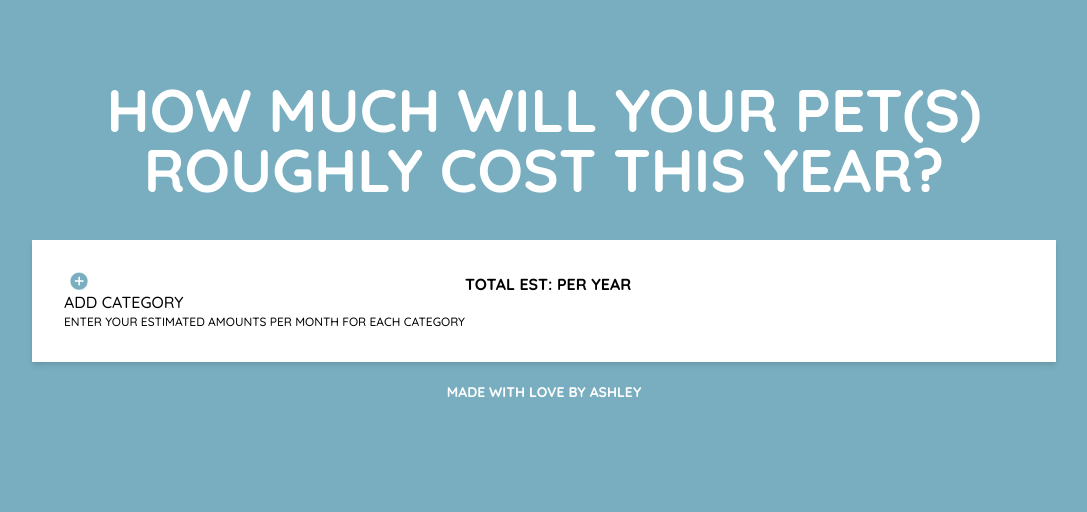
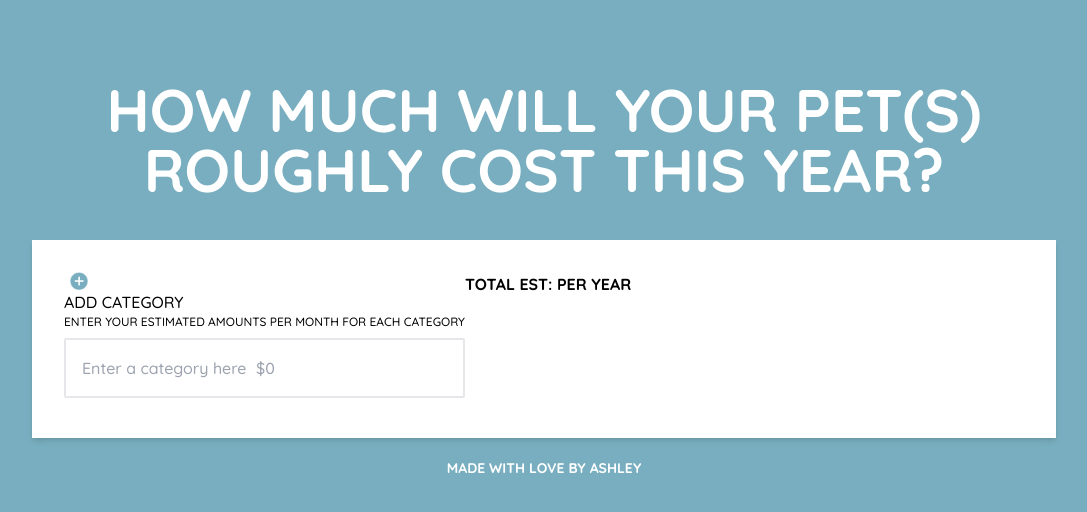
Before and after one commit to splashley/yearly-pet-costs-app, a React (Create React App) app: page / in a window 1280 px wide. Shown: the top 512 px of the page, without its empty margins (96-1183 px from the left). Built offline with nearby package versions, Linux system fonts and the light colour scheme.

Commit message:
lil updates

```diff
--- a/src/App.js
+++ b/src/App.js
@@ -1,7 +1,9 @@
-import React, { useState } from "react";
+import React from "react";
 import Main from "./components/MainCopy";
+import { UserInfoContext } from "./UserInfoContext";
 
 function App() {
+  const { test } = React.useContext(UserInfoContext);
   return (
     <div className="bg-glacier py-10 px-32 h-screen font-quicksand">
       <h1 className="p-10 text-6xl text-center text-white font-bold">
--- /dev/null
+++ b/src/UserInfoContext.js
@@ -0,0 +1,28 @@
+import React from "react";
+import useStickyState from "./useLocalStorageHook";
+
+export const UserInfoContext = React.createContext(null);
+
+export const UserInfoContextProvider = ({ children }) => {
+  const [categoryName, setCategoryName] = useStickyState("", "category");
+  const [monthlyAmount, setMonthlyAmount] = useStickyState("", "monthlyAmount");
+  const [yearlyAmount, setYearlyAmount] = useStickyState("", "yearlyAmount");
+  const [categoryArray, setCategoryArray] = useStickyState([], "categoryArray");
+
+  return (
+    <UserInfoContext.Provider
+      value={{
+        categoryName,
+        setCategoryName,
+        monthlyAmount,
+        setMonthlyAmount,
+        yearlyAmount,
+        setYearlyAmount,
+        categoryArray,
+        setCategoryArray,
+      }}
+    >
+      {children}
+    </UserInfoContext.Provider>
+  );
+};
--- a/src/components/MainCopy.js
+++ b/src/components/MainCopy.js
@@ -1,12 +1,12 @@
-import React, { useState } from "react";
+import React from "react";
 import addBtn from "../assets/addBtn.png";
+// import { UserInfoContext } from "../UserInfoContext";
 
 const Main = () => {
-  const [categoryAndAmounts, setCategoryAndAmounts] = useState([]);
+  const costInfo = [{ categoryName: "", monthlyAmount: "" }];
+  const [list, setList] = React.useState(costInfo);
 
-  const [totalAmount, setTotalAmount] = useState({
-    amount: 0,
-  });
+  function yearlyCosts() {}
 
   return (
     <div className="flex flex-row text-black bg-white shadow-md p-8">
@@ -14,13 +14,10 @@ const Main = () => {
         <div className="flex">
           <div>
             <button
-              onClick={() =>
-                setCategoryAndAmounts([
-                  ...categoryAndAmounts,
-                  `blah blah blah ${categoryAndAmounts}`,
-                ])
-              }
-              type="button"
+              onClick={() => {
+                const array = [...list, costInfo];
+                setList(array);
+              }}
             >
               <img
                 src={addBtn}
@@ -35,11 +32,31 @@ const Main = () => {
           ENTER YOUR ESTIMATED AMOUNTS PER MONTH FOR EACH CATEGORY
         </h1>
         <div id="CategoryList">
-          <ul>
-            {categoryAndAmounts.map((name) => (
-              <li>{name}</li>
-            ))}
-          </ul>
+          {list.map((el, index) => {
+            return (
+              <div
+                key={index}
+                className="flex flex-row p-4 my-2 border-solid border-2 border-grey rounded-sm"
+              >
+                <input
+                  name="categoryName"
+                  type="text"
+                  placeholder="Enter a category here"
+                  // value={el.categoryName}
+                  onChange={(e) => {}}
+                ></input>
+                <input
+                  name="monthlyAmount"
+                  type="number"
+                  placeholder="$0"
+                  // value={el.monthlyAmount}
+                  onChange={(e) => {
+                    setList(e.target.value);
+                  }}
+                ></input>
+              </div>
+            );
+          })}
         </div>
       </div>
       <div className="right-side">
--- a/src/index.js
+++ b/src/index.js
@@ -2,10 +2,13 @@ import React from "react";
 import ReactDOM from "react-dom";
 import "./index.css";
 import App from "./App";
+import { UserInfoContextProvider } from "./UserInfoContext";
 
 ReactDOM.render(
   <React.StrictMode>
-    <App />
+    <UserInfoContextProvider>
+      <App />
+    </UserInfoContextProvider>
   </React.StrictMode>,
   document.getElementById("root")
 );
--- /dev/null
+++ b/src/useLocalStorageHook.js
@@ -0,0 +1,11 @@
+import React from "react";
+export default function useStickyState(defaultValue, key) {
+  const [value, setValue] = React.useState(() => {
+    const stickyValue = window.localStorage.getItem(key);
+    return stickyValue !== null ? JSON.parse(stickyValue) : defaultValue;
+  });
+  React.useEffect(() => {
+    window.localStorage.setItem(key, JSON.stringify(value));
+  }, [key, value]);
+  return [value, setValue];
+}
```
Also changed, not shown: 1 other file (tests, documents, lock files or other folders).
